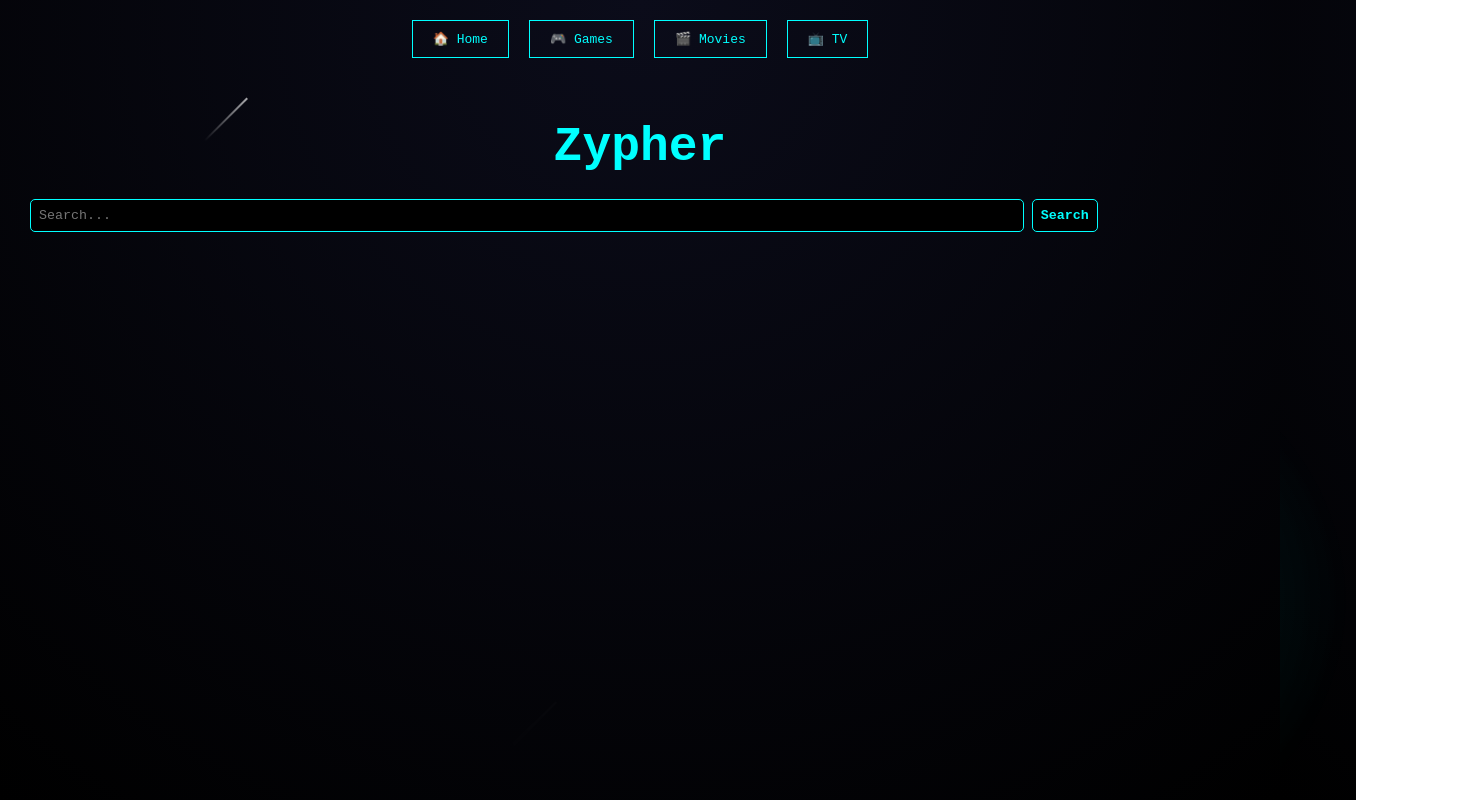
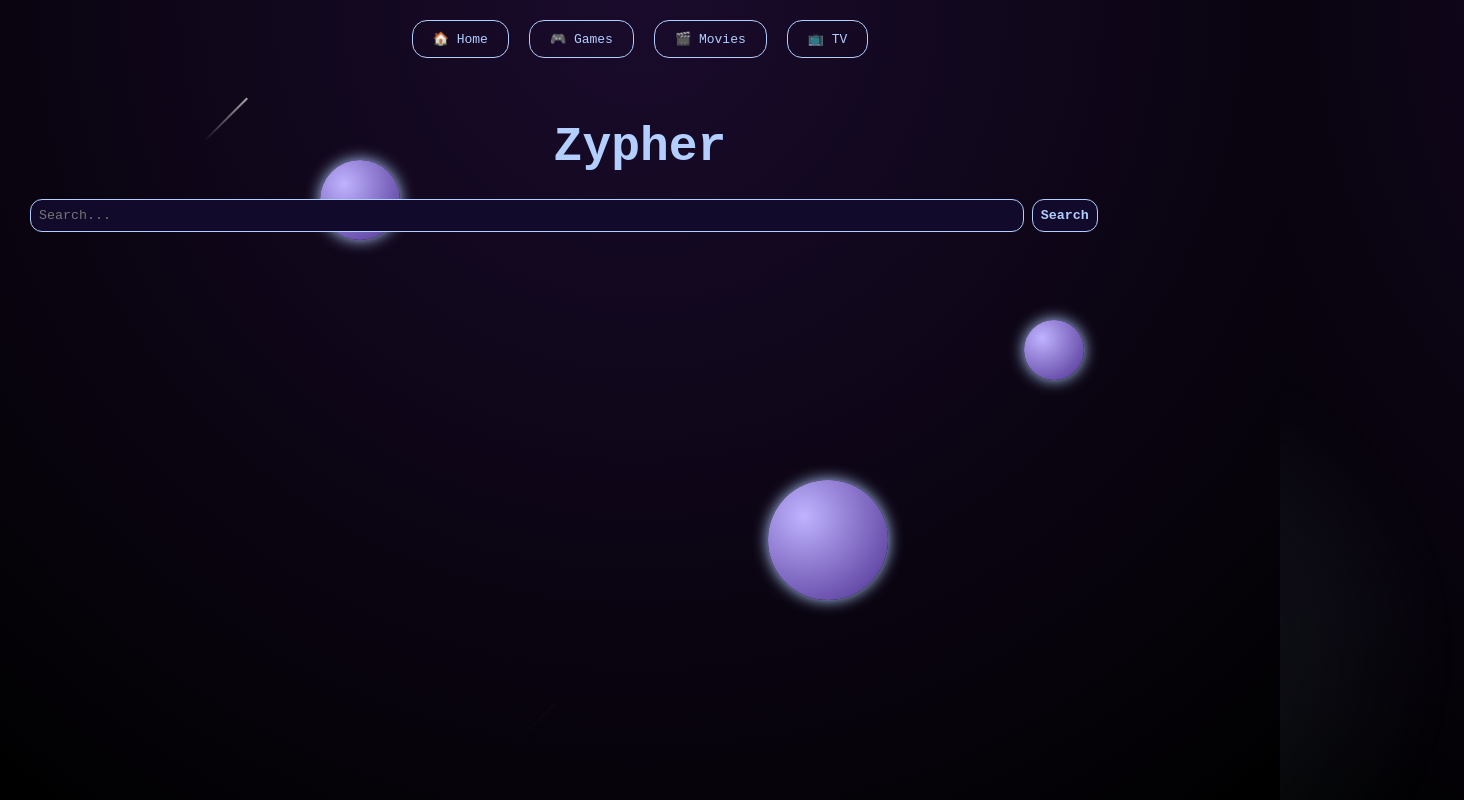
Before and after one commit to starizcool/zypher, a plain HTML site: page index.html in a window 1280 px wide. Shown: the top 800 px of the page, 1464 px wide, since content can reach past the window. Drawn offline with Linux system fonts and the light colour scheme.

Commit message:
Refactor styles and improve starfield functionality
Updated styles for background, nebula, planets, and buttons. Enhanced comet and starfield functionality.

```diff
--- a/index.html
+++ b/index.html
@@ -1,5 +1,5 @@
 <!DOCTYPE html>
-<html>
+<html lang="en">
 <head>
 <meta name="viewport" content="width=device-width, initial-scale=1.0">
 <title>Zypher Space Portal</title>
@@ -9,12 +9,12 @@ html, body {
   padding: 0;
   height: 100%;
   font-family: monospace;
-  background: radial-gradient(circle at top, #0b0c1a 0%, #000000 100%);
+  background: radial-gradient(circle at top, #1a0b2c 0%, #000000 100%);
+  color: #b3cfff;
   overflow-x: hidden;
-  color: #00ffff;
 }
 
-/* CANVAS FOR STARFIELD */
+/* STARFIELD */
 canvas#spaceCanvas {
   position: fixed;
   top: 0;
@@ -22,19 +22,34 @@ canvas#spaceCanvas {
   z-index: -3;
 }
 
-/* NEBULA GLOW */
+/* NEBULA GLOWS */
 .nebula {
   position: absolute;
-  width: 400px;
-  height: 400px;
-  background: radial-gradient(circle, rgba(0,255,255,0.2), transparent 70%);
-  animation: pulse 10s infinite ease-in-out;
+  width: 500px;
+  height: 500px;
+  background: radial-gradient(circle, rgba(179, 207, 255,0.2), transparent 70%);
+  border-radius: 50%;
+  animation: pulse 12s infinite ease-in-out;
   z-index: -2;
 }
 @keyframes pulse {
-  0% { transform: scale(0.8); opacity: 0.3; }
-  50% { transform: scale(1.3); opacity: 0.6; }
-  100% { transform: scale(0.8); opacity: 0.3; }
+  0% { transform: scale(0.8); opacity:0.3; }
+  50% { transform: scale(1.3); opacity:0.6; }
+  100% { transform: scale(0.8); opacity:0.3; }
+}
+
+/* PLANETS */
+.planet {
+  position: absolute;
+  border-radius: 50%;
+  background: radial-gradient(circle at 30% 30%, #c0b3ff, #4b2e8f);
+  box-shadow: 0 0 15px #b3cfff;
+  cursor: pointer;
+  transition: transform 0.3s, box-shadow 0.3s;
+}
+.planet:hover {
+  transform: scale(1.15);
+  box-shadow: 0 0 30px #b3cfff;
 }
 
 /* TAB BUTTONS */
@@ -48,12 +63,13 @@ canvas#spaceCanvas {
 }
 .tab-btn {
   padding: 10px 20px;
-  border: 1px solid #00ffff;
+  border: 1px solid #b3cfff;
+  border-radius: 15px;
   cursor: pointer;
   transition: 0.3s;
 }
 .tab-btn:hover {
-  background: #00ffff;
+  background: #b3cfff;
   color: black;
 }
 
@@ -68,11 +84,11 @@ canvas#spaceCanvas {
 
 /* CARDS */
 .card {
-  border: 1px solid #00ffff;
+  border: 1px solid #b3cfff;
   padding: 15px;
   margin: 15px 0;
-  background: rgba(0,255,255,0.05);
-  border-radius: 8px;
+  background: rgba(179,207,255,0.05);
+  border-radius: 15px;
 }
 iframe {
   width: 100%;
@@ -81,10 +97,10 @@ iframe {
 input, button {
   padding: 8px;
   margin-top: 5px;
-  background: black;
-  border: 1px solid #00ffff;
-  color: #00ffff;
-  border-radius: 5px;
+  background: #120a2a;
+  border: 1px solid #b3cfff;
+  color: #b3cfff;
+  border-radius: 12px;
   font-family: monospace;
 }
 button {
@@ -92,9 +108,9 @@ button {
   font-weight: bold;
   transition: 0.2s;
 }
-button:hover { background: #00cccc; color: black; }
+button:hover { background: #8faaff; color: black; }
 
-/* SEARCH BAR ON HOME */
+/* SEARCH BAR */
 #home input[type="text"] {
   width: 80%;
   margin-top: 15px;
@@ -103,15 +119,15 @@ button:hover { background: #00cccc; color: black; }
   font-size: 48px;
   text-align: center;
   margin-bottom: 10px;
-  color: #00ffff;
+  color: #b3cfff;
 }
 
-/* COMET STREAKS */
+/* COMETS */
 .comet {
   position: absolute;
   width: 2px;
   height: 60px;
-  background: linear-gradient(white, rgba(0,255,255,0));
+  background: linear-gradient(white, rgba(179,207,255,0));
   opacity: 0.7;
   transform: rotate(45deg);
   animation: cometMove linear infinite;
@@ -127,10 +143,15 @@ button:hover { background: #00cccc; color: black; }
 
 <canvas id="spaceCanvas"></canvas>
 
-<!-- NEBULA GLOWS -->
+<!-- NEBULAS -->
 <div class="nebula" style="top:10%; left:15%;"></div>
 <div class="nebula" style="top:50%; left:70%;"></div>
 <div class="nebula" style="top:70%; left:30%;"></div>
+
+<!-- PLANETS -->
+<div class="planet" style="top:20%; left:25%; width:80px; height:80px;"></div>
+<div class="planet" style="top:60%; left:60%; width:120px; height:120px;"></div>
+<div class="planet" style="top:40%; left:80%; width:60px; height:60px;"></div>
 
 <!-- TAB BUTTONS -->
 <div class="tabs">
@@ -146,25 +167,25 @@ button:hover { background: #00cccc; color: black; }
   <input type="text" placeholder="Search...">
   <button onclick="doSearch()">Search</button>
 </div>
-
 <div id="games" class="section"></div>
 <div id="movies" class="section"></div>
 <div id="tv" class="section"></div>
 
 <script>
-/* STARFIELD BACKGROUND */
+/* STARFIELD */
 const canvas = document.getElementById("spaceCanvas");
 const ctx = canvas.getContext("2d");
 canvas.width = window.innerWidth;
 canvas.height = window.innerHeight;
-const stars = [];
-for(let i=0;i<200;i++){
-  stars.push({x:Math.random()*canvas.width, y:Math.random()*canvas.height, r:Math.random()*1.5+0.5, d:Math.random()*0.5});
+
+const stars=[];
+for(let i=0;i<250;i++){
+  stars.push({x:Math.random()*canvas.width,y:Math.random()*canvas.height,r:Math.random()*1.5+0.5,d:Math.random()*0.5});
 }
 function drawStars(){
-  ctx.fillStyle = "rgba(0,0,0,0.1)";
+  ctx.fillStyle="rgba(0,0,0,0.1)";
   ctx.fillRect(0,0,canvas.width,canvas.height);
-  ctx.fillStyle="#00ffff";
+  ctx.fillStyle="#b3cfff";
   for(let i=0;i<stars.length;i++){
     const s=stars[i];
     ctx.beginPath();
@@ -179,11 +200,11 @@ drawStars();
 
 /* COMETS */
 function spawnComet(){
-  const c = document.createElement("div");
-  c.className = "comet";
-  c.style.left = Math.random()*100 + "vw";
-  c.style.top = "-100px";
-  c.style.animationDuration = (Math.random()*3+2) + "s";
+  const c=document.createElement("div");
+  c.className="comet";
+  c.style.left=Math.random()*100+"vw";
+  c.style.top="-100px";
+  c.style.animationDuration=(Math.random()*3+2)+"s";
   document.body.appendChild(c);
   setTimeout(()=>{c.remove();},5000);
 }
@@ -193,7 +214,7 @@ setInterval(spawnComet,2000);
 function showTab(id){
   document.querySelectorAll('.section').forEach(s=>s.classList.remove('active'));
   document.getElementById(id).classList.add('active');
-  // Remove all iframes to avoid leftover frames
+  // Remove leftover iframes
   document.querySelectorAll('.section iframe').forEach(f=>{f.src="";});
 }
 
@@ -217,10 +238,10 @@ function addCard(sectionId){
   document.getElementById(id).appendChild(btn);
 });
 
-/* SEARCH FUNCTION */
+/* SEARCH */
 function doSearch(){
-  const query = document.querySelector("#home input").value;
-  if(query) window.open("https://www.google.com/search?q="+encodeURIComponent(query)," _blank");
+  const query=document.querySelector("#home input").value;
+  if(query) window.open("https://www.google.com/search?q="+encodeURIComponent(query), "_blank");
 }
 
 /* RESIZE CANVAS */
```
